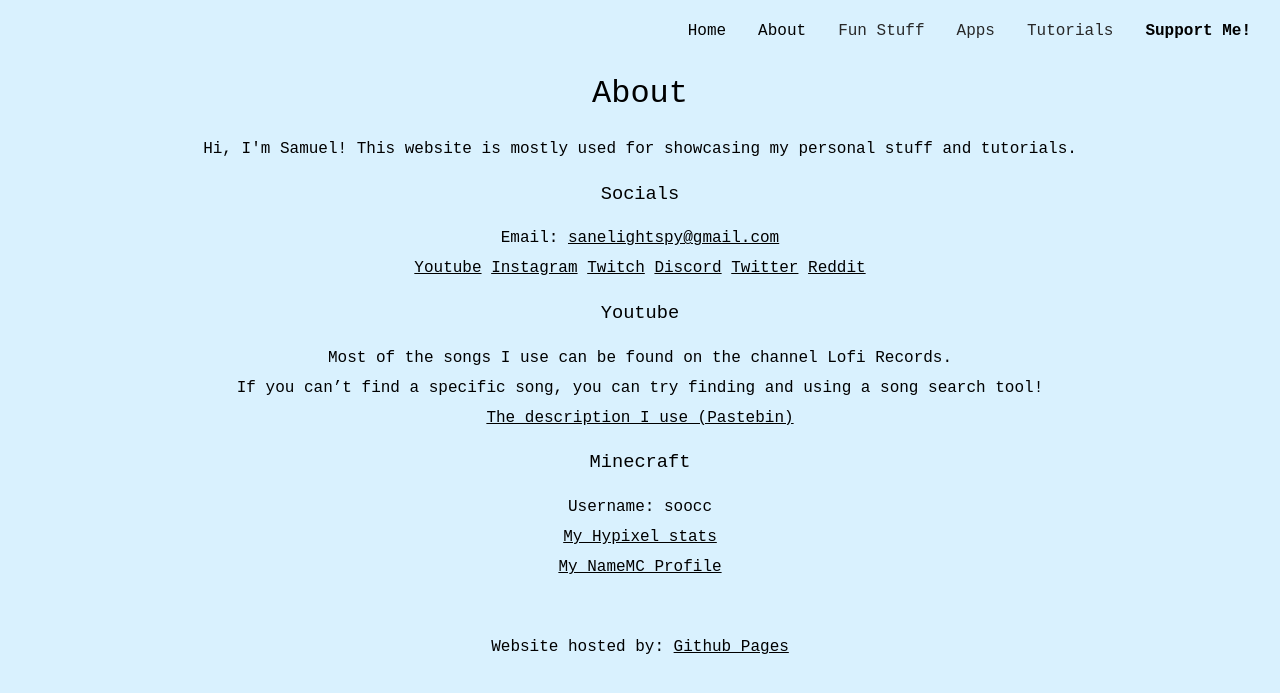
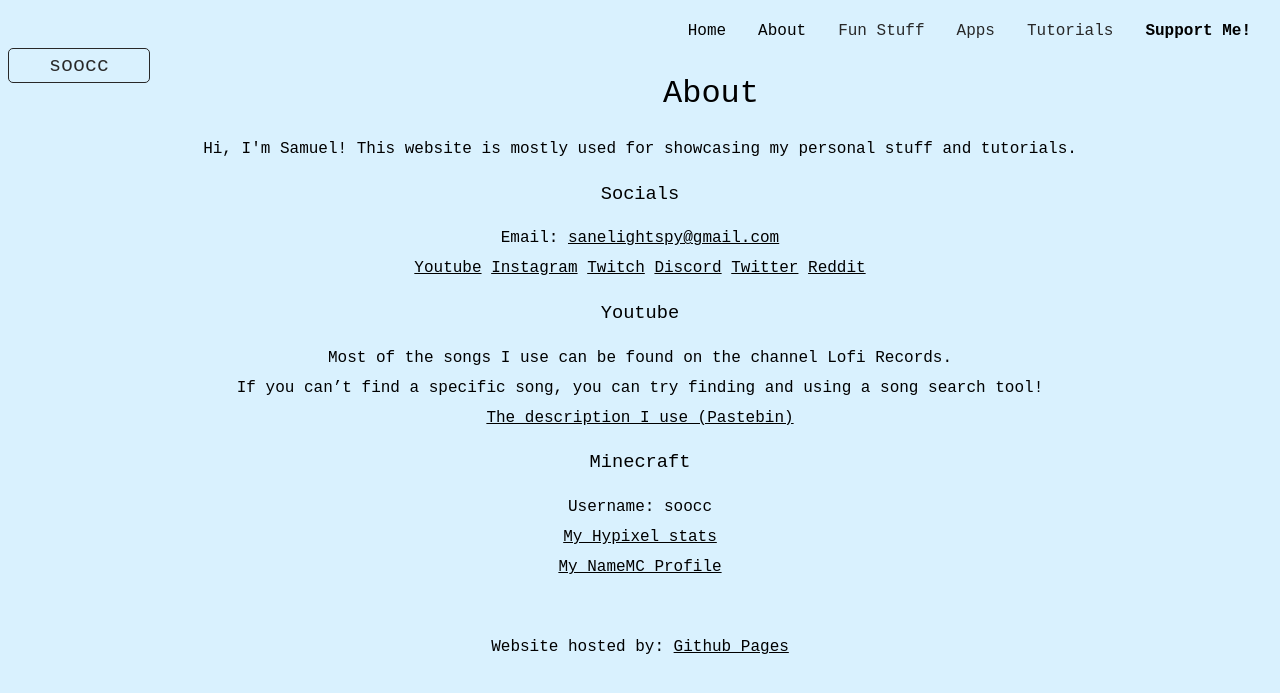
Before and after one commit to soocc/sooccsocks2, a Jekyll site: the page built from about.html, in a window 1280 px wide. Shown: the top 693 px of the page. Built offline with Jekyll 4.4.1, drawn with Linux system fonts in a browser that asks for light colours.

Commit message:
Update default.html

```diff
--- a/_layouts/default.html
+++ b/_layouts/default.html
@@ -6,6 +6,8 @@
     <link rel="stylesheet" href="styles/styles.css">
   </head>
   <body>
+    <a class="abutton" href="https://soocc.github.io">soocc</a>
+
     <div class="navbar">
       <a href="https://ko-fi.com/soocc"><strong>Support Me!</strong></a>
       <div class="dropdown">
```
